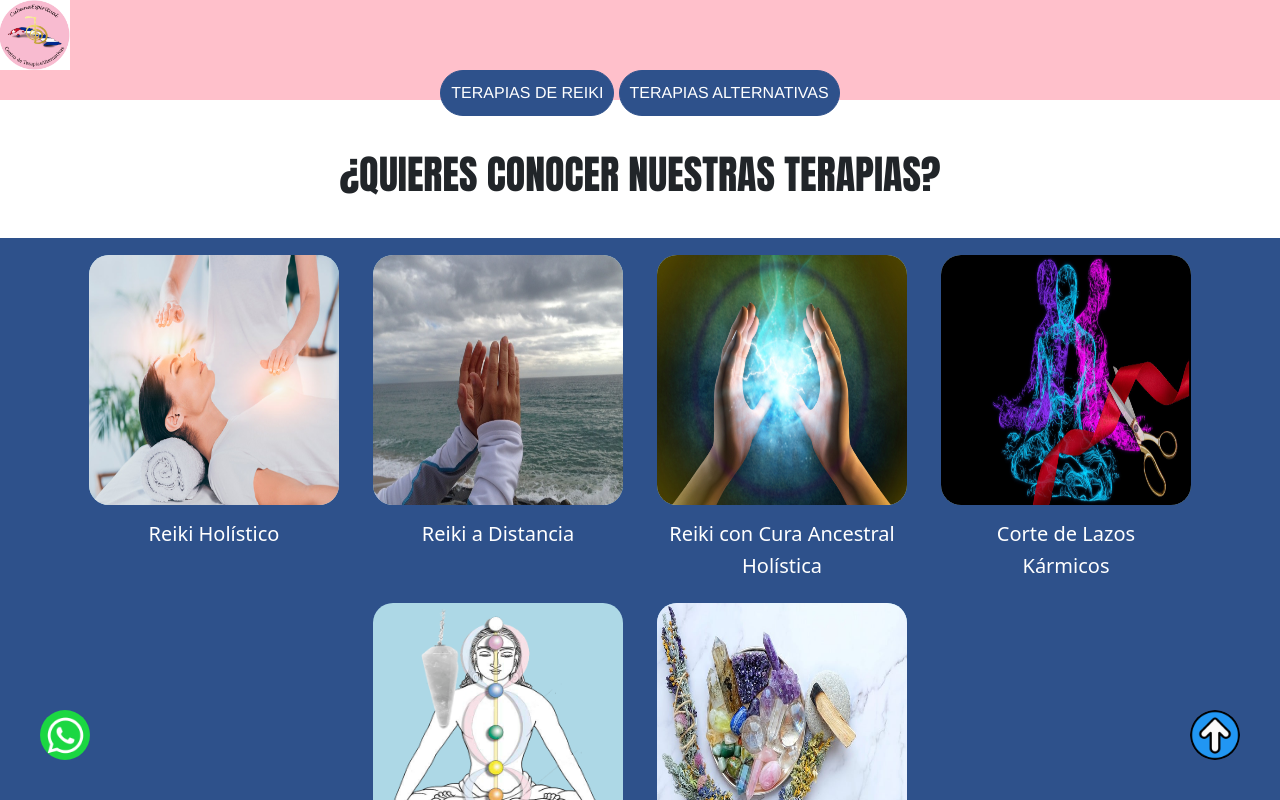
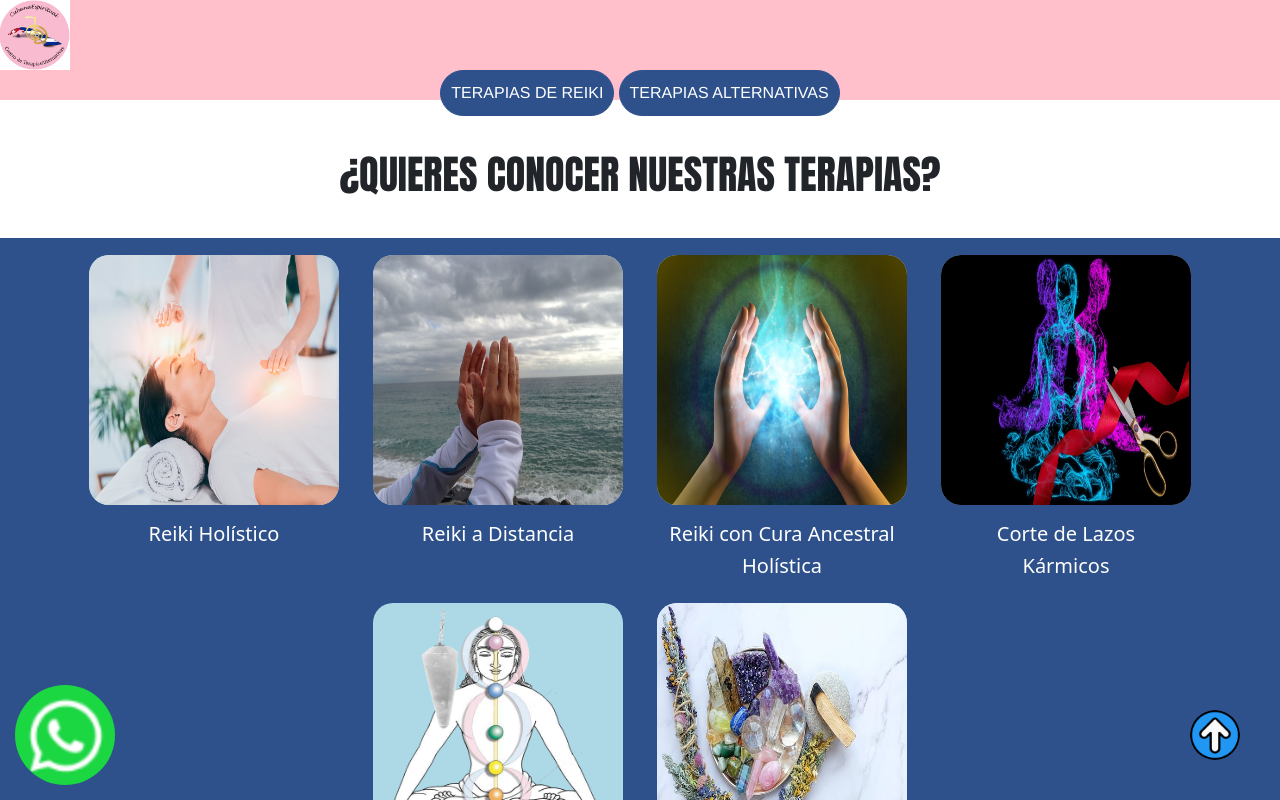
Before and after one commit to Aletema/Terapias-Reiki-Tania, a plain HTML site: page index.html in a window 1280 px wide. In both pictures the pointer is over the element 65 px from the left and 735 px from the top of the page. Shown: the top 800 px of the page. Drawn offline with nearby package versions, Linux system fonts and the light colour scheme; a script that the page names is missing.

Commit message:
modifico estilo

```diff
--- a/estilo.css
+++ b/estilo.css
@@ -254,7 +254,7 @@ fieldset {
     margin-top: 13px;
 }
 .wattsapp :hover{
-   transform: rotate(2);
+   transform: scale(2);
 }
 .parrafo_grande {
     font-size: 50PX;
```
